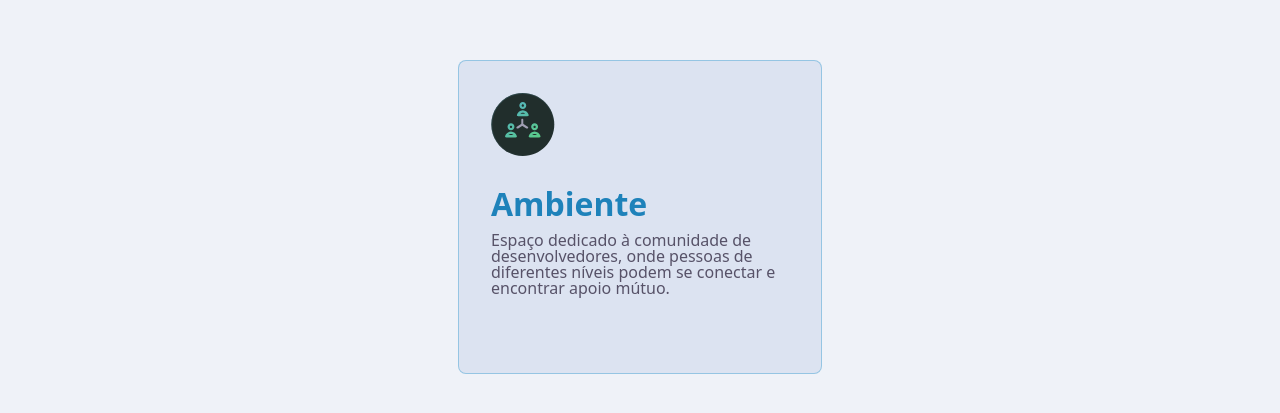
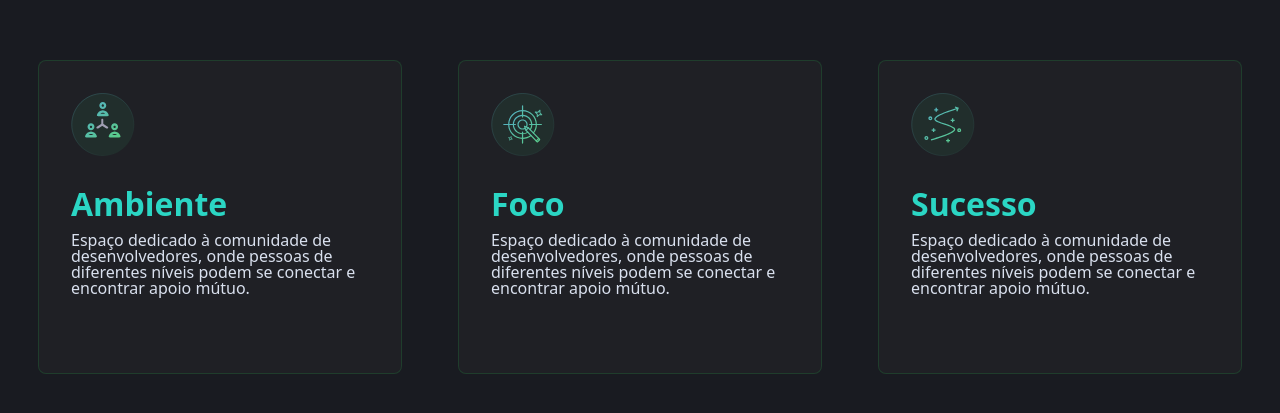
Before and after one commit to forjadev/mjo-forja-webpage, a Next.js app: page / in a window 1280 px wide. Shown: the part 183-596 px from the top of the page. Built offline with nearby package versions, Linux system fonts and the light colour scheme.

Commit message:
refactor: rename folder

```diff
--- a/src/app/layout.tsx
+++ b/src/app/layout.tsx
@@ -28,7 +28,7 @@ export default function RootLayout({
   children: React.ReactNode
 }) {
   return (
-    <html lang="en" className="bg-surface-primary">
+    <html lang="en" className="bg-surface-primary dark">
       <body className={`${space_grotesk.variable} ${dm_sans.variable}`}>
         {children}
       </body>
--- a/src/app/page.tsx
+++ b/src/app/page.tsx
@@ -2,14 +2,14 @@ import { CommunityCard } from "@/components";
 
 export default function Home() {
   return (
-    <div className="bg-surface-primary-light dark:bg-surface-primary-dark h-screen flex justify-center items-center gap-14">
+    <div className="bg-surface-primary-light dark:bg-surface-primary-dark h-screen flex justify-center items-center gap-14 flex-col p-4 lg:flex-row">
       <CommunityCard
         icon="/group.svg"
         title="Ambiente"
         paragraph="Espaço dedicado à comunidade de desenvolvedores, onde pessoas de diferentes níveis podem se conectar e encontrar apoio mútuo."
       />
 
-      {/* <CommunityCard
+      <CommunityCard
         icon="/focus.svg"
         title="Foco"
         paragraph="Espaço dedicado à comunidade de desenvolvedores, onde pessoas de diferentes níveis podem se conectar e encontrar apoio mútuo."
@@ -19,7 +19,7 @@ export default function Home() {
         icon="/success.svg"
         title="Sucesso"
         paragraph="Espaço dedicado à comunidade de desenvolvedores, onde pessoas de diferentes níveis podem se conectar e encontrar apoio mútuo."
-      /> */}
+      />
     </div>
   );
 }
```
Also changed, not shown: src/components/communityCard/CommunityCard.tsx (renamed from src/components/CommunityCard/CommunityCard.tsx), 1 other file (tests, documents, lock files or other folders).
